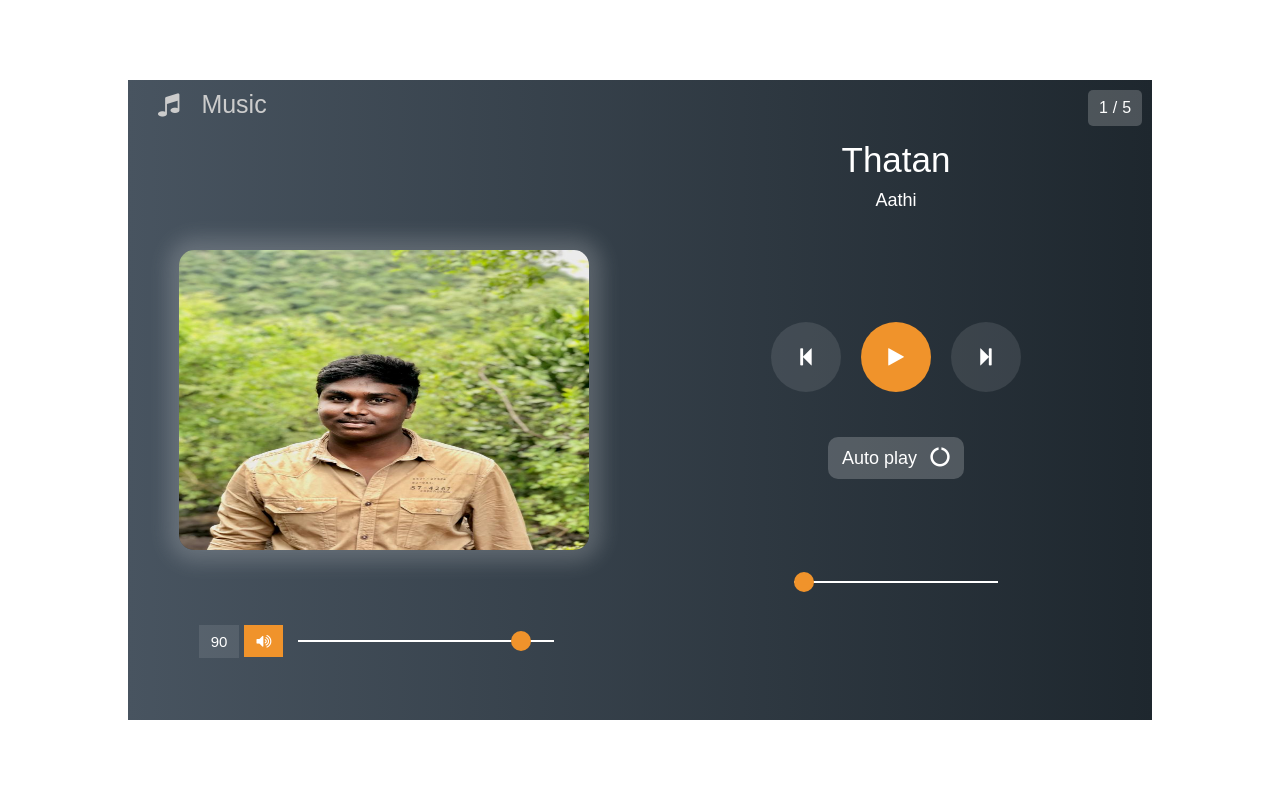
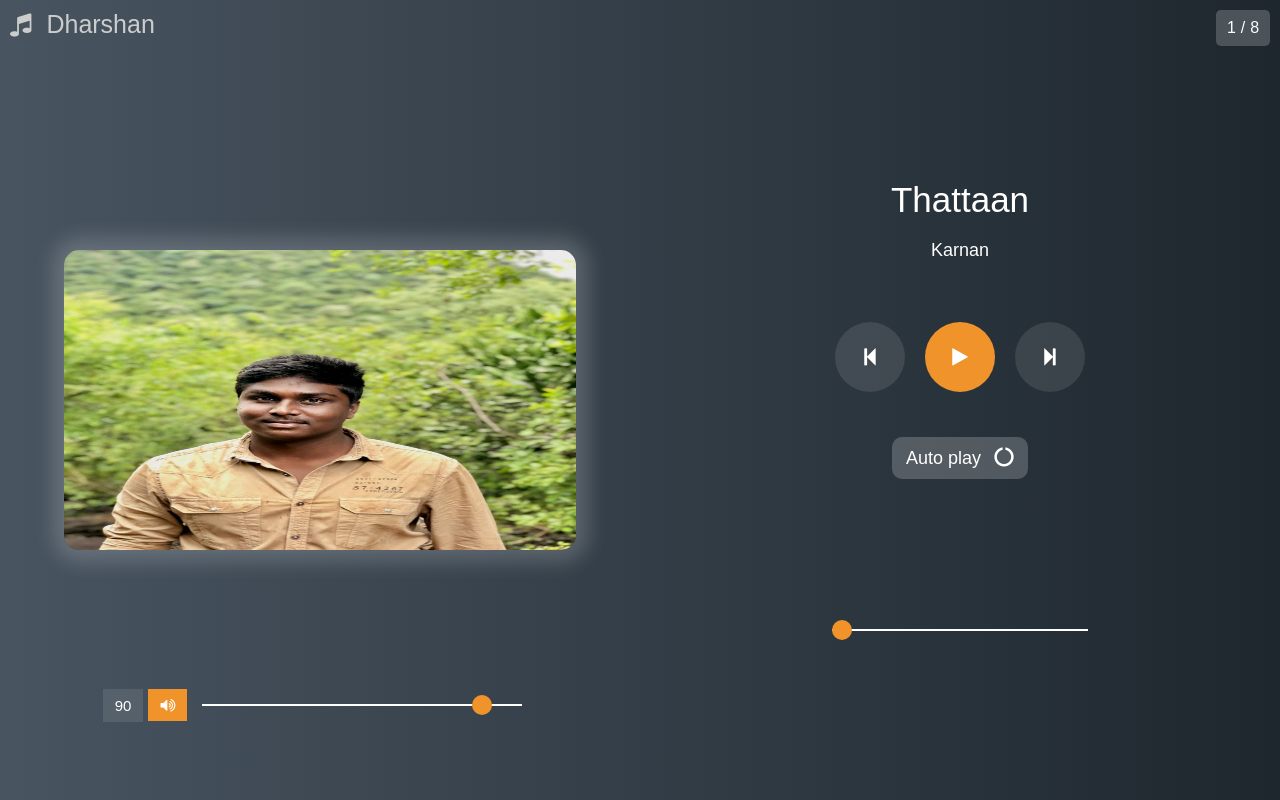
Before and after one commit to dharshank100/javascript-music-player, a plain HTML site: page index.html in a window 1280 px wide. Drawn offline with Linux system fonts and the light colour scheme.

Commit message:
my songs

```diff
--- a/index.html
+++ b/index.html
@@ -10,7 +10,7 @@
 <body>
 
   <div class="main">
-  	<p id="logo"><i class="fa fa-music"></i> Music</p>
+  	<p id="logo"><i class="fa fa-music"></i>Dharshan</p>
 
     <!--- left part --->
      <div class="left">
--- a/script.js
+++ b/script.js
@@ -27,35 +27,53 @@ let track = document.createElement('audio');
 //All songs list
 let All_song = [
    {
-     name: "Thatan",
+     name: "Thattaan",
      path: "music/thatan.mp3",
      img: "img/img1.jpg",
-     singer: "Aathi"
+     singer: "Karnan"
    },
    {
      name: "Munbe",
      path: "music/munbe vaa.mp3",
      img: "img/img2.jpg",
-     singer: "Aathi"
+     singer: "SOK"
    },
    {
      name: "Kanave",
      path: "music/kanave.mp3",
      img: "img/img3.jpg",
-     singer: "Aathi"
+     singer: "KKK"
    },
    {
-     name: "uyrin",
+     name: "uyirin",
      path: "music/uyrin uyire.mp3",
      img: "img/img4.jpg",
-     singer: "Aathi"
+     singer: "KK"
    },
    {
      name: "yedho",
      path: "music/yedho ondru.mp3",
      img: "img/img5.jpg",
-     singer: "Aathi"
-   }
+     singer: "Lesa Lesa"
+   },
+   {
+	name: "Visiri",
+	path: "music/edhuvarai cover.mp3",
+	img: "img/img5.jpg",
+	singer: "ENPT"
+  },
+  {
+	name: "Kanmani",
+	path: "music/kanmani.mp3",
+	img: "img/img5.jpg",
+	singer: "Gunaa"
+  },
+  {
+	name: "Annal",
+	path: "music/anul mela.mp3",
+	img: "img/img5.jpg",
+	singer: "VA"
+  }
 ];
 
 
--- a/style.css
+++ b/style.css
@@ -12,8 +12,8 @@ body{
 }
 .main{
 	position: relative;
-	height: 80%;
-	width: 80%;
+	height: 100%;
+	width: 100%;
 	display: flex;
 	align-items: center;
 	justify-content: center;
@@ -26,7 +26,7 @@ body{
 .main #logo{
 	position: absolute;
 	top: 10px;
-	left: 30px;
+	left: 10px;
 	font-size: 25px;
 	color: #ccc;
     text-transform: capitalize;
@@ -126,7 +126,7 @@ input[type="range"]::-webkit-slider-thumb{
 }
 .right #title{
 	position: absolute;
-	top: 60px;
+	top: 180px;
 	left: 50%;
 	transform: translateX(-50%);
 	text-transform: capitalize;
@@ -135,7 +135,7 @@ input[type="range"]::-webkit-slider-thumb{
 }
 .right #artist{
 	position: absolute;
-	top: 110px;
+	top: 240px;
 	left: 50%;
 	transform: translateX(-50%);
 	text-transform: capitalize;
```
Also changed, not shown: 4 other files.
